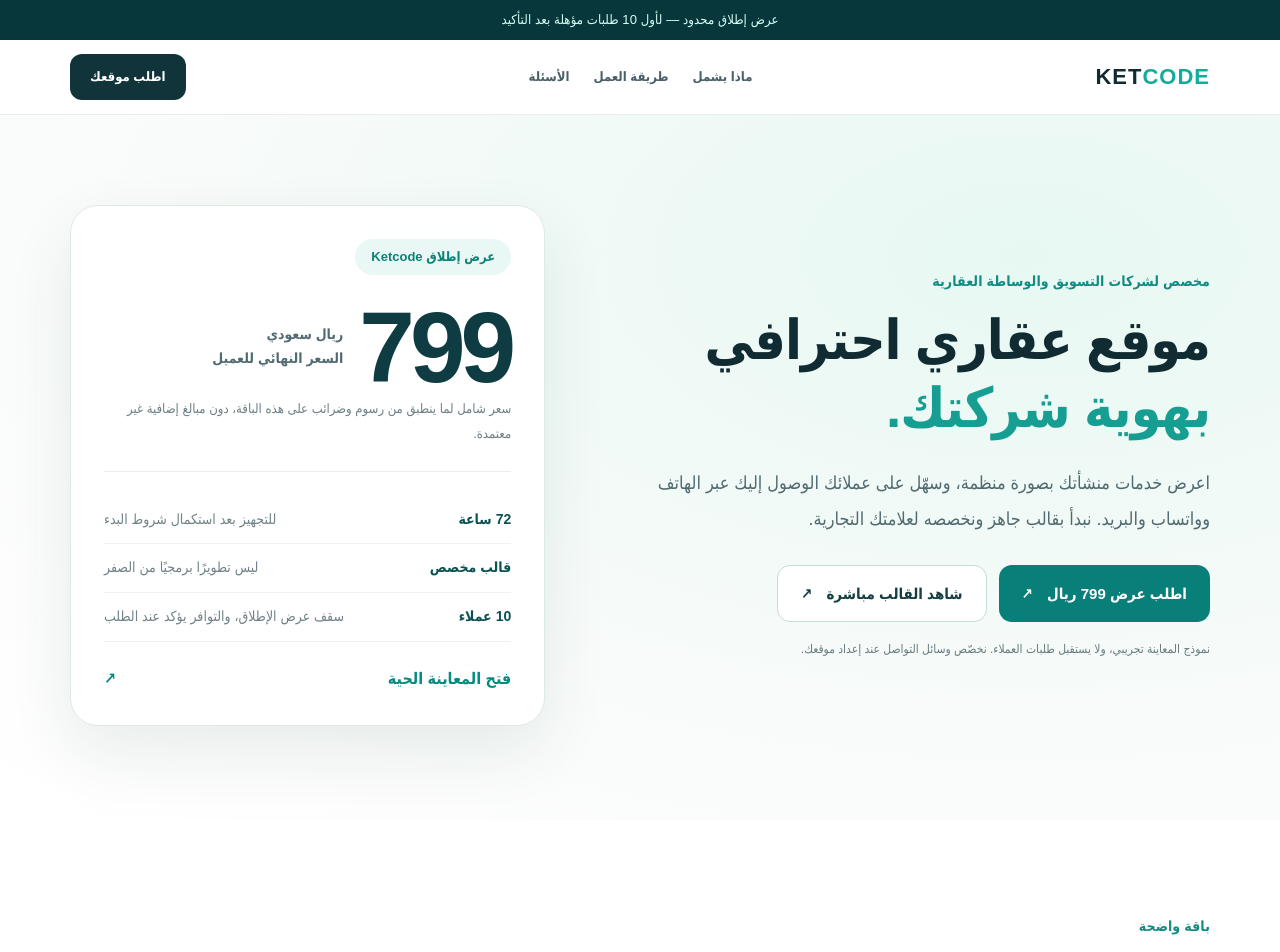
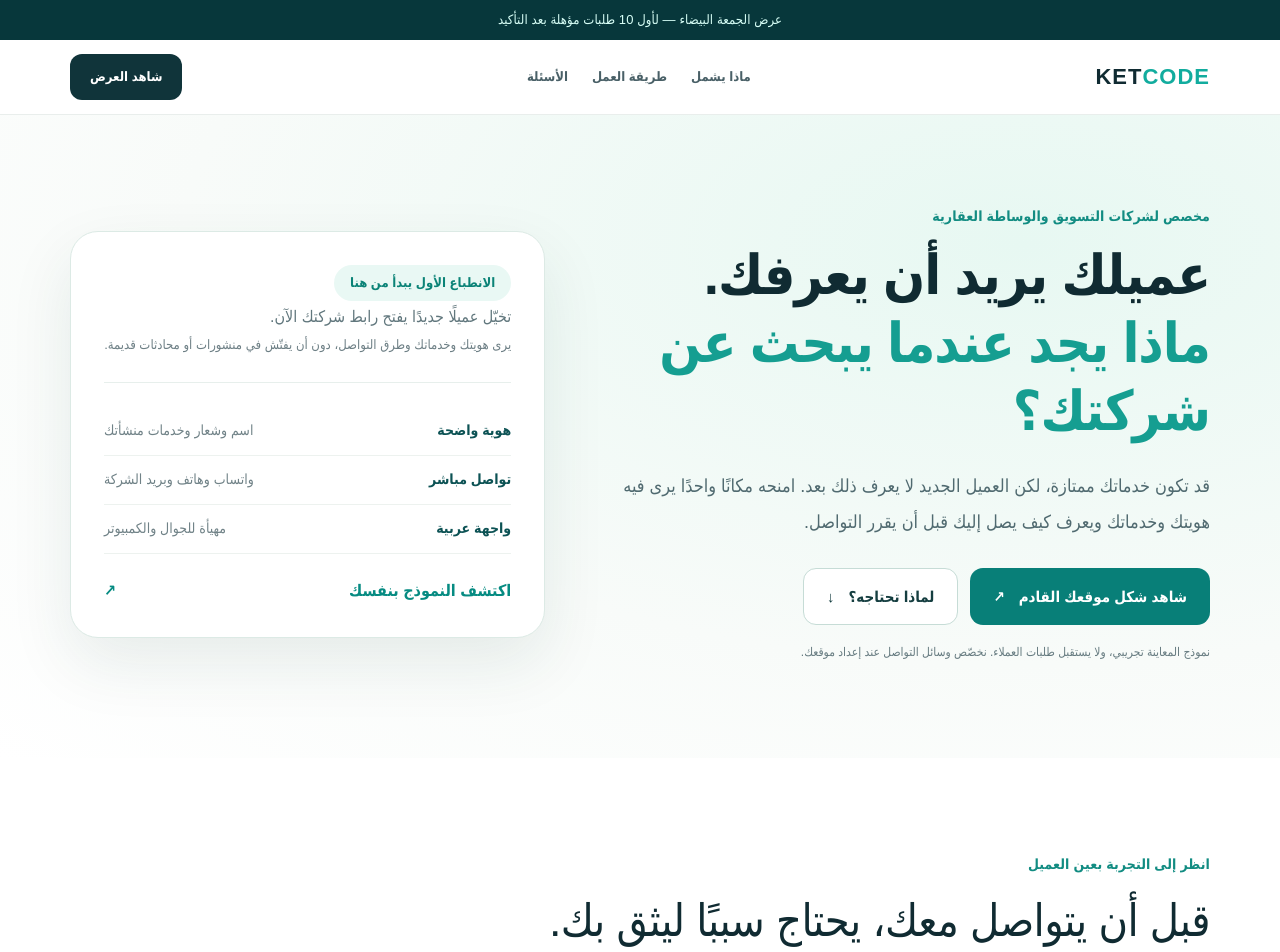
Before and after one commit to TayyarCore/ketcode-web, a Next.js app: page /offers/real-estate in a window 1280 px wide. Shown: the top 952 px of the page. Built offline with nearby package versions, Linux system fonts and the light colour scheme.

Commit message:
feat(ketcode): guide prospects from problem to proof to Black Friday SAR 799 offer

```diff
--- a/app/offers/real-estate/page.tsx
+++ b/app/offers/real-estate/page.tsx
@@ -3,16 +3,18 @@ import styles from "./page.module.css";
 
 const offer = {
   price: "799",
+  regularPrice: "990",
+  saving: "191",
   preview: "https://ketcode-sites-ks4b57kbq-tayyar.vercel.app",
   whatsapp: "966544008827",
 };
 const whatsapp = "https://wa.me/" + offer.whatsapp + "?text=" + encodeURIComponent("السلام عليكم، أريد حجز عرض Ketcode للمكاتب العقارية بسعر 799 ريال. اسم المنشأة: ");
 export const metadata: Metadata = {
-  title: "موقع لشركتك العقارية بـ 799 ريال | Ketcode",
+  title: "موقع احترافي لشركتك العقارية | عرض الجمعة البيضاء من Ketcode",
   description: "موقع احترافي لشركات التسويق والوساطة العقارية: هوية مخصصة، خدمات واضحة، وتواصل مباشر عبر واتساب والهاتف والبريد. عرض محدود لأول 10 طلبات مؤهلة، والتجهيز خلال 72 ساعة بعد الدفع واستلام المحتوى المعتمد.",
   robots: {index: false, follow: false},
   openGraph: {
-    title: "موقع شركتك العقارية بـ 799 ريال | Ketcode",
+    title: "موقع شركتك العقارية | عرض الجمعة البيضاء من Ketcode",
     description: "قالب عقاري جاهز للتخصيص. شاهد المعاينة ثم اطلب عرض أول 10 عملاء.",
     type: "website",
     locale: "ar_SA",
@@ -24,6 +26,11 @@ const benefits = [
   {number:"02", title:"خدماتك في واجهة واضحة", description:"صفحة عربية تعرض خدمات التسويق والوساطة والعقارات التي تعمل عليها منشأتك بوصفها، لا نظام إدارة عقارات."},
   {number:"03", title:"تواصل بنقرة واحدة", description:"ربط رقم واتساب المنشأة وهاتفها وبريدها الإلكتروني بعد التحقق منها."},
   {number:"04", title:"متوافق مع الجوال", description:"تصميم عربي باتجاه صحيح مع عرض متجاوب للهاتف والكمبيوتر."},
+];
+const challenges = [
+  {number:"01", title:"كيف يتعرف عليك العميل الجديد؟", description:"عندما يسمع باسم منشأتك، يحتاج مكانًا واضحًا يعرض هويتك وتخصصك."},
+  {number:"02", title:"معلومات متفرقة تزيد الحيرة", description:"قد تكون الخدمات ووسائل الاتصال موزعة بين منشورات ورسائل وحسابات مختلفة."},
+  {number:"03", title:"رابط واحد يختصر الخطوات", description:"مكان مرتب للتعريف بالشركة، وعرض خدماتها، وتوجيه العميل إلى وسيلة التواصل المناسبة."},
 ];
 const steps = [
   {title:"شاهد المعاينة", description:"افتح النموذج الحالي لتعرف شكل موقعك قبل الطلب."},
@@ -40,38 +47,44 @@ const questions = [
 ];
 export default function RealEstateOfferPage() {
   return <main className={styles.page}>
-    <div className={styles.notice}>عرض إطلاق محدود — لأول 10 طلبات مؤهلة بعد التأكيد</div>
+    <div className={styles.notice}>عرض الجمعة البيضاء — لأول 10 طلبات مؤهلة بعد التأكيد</div>
     <header className={styles.header}>
       <div className={styles.wrap + " " + styles.nav}>
         <a href="/" className={styles.logo} aria-label="العودة إلى Ketcode">KET<span>CODE</span></a>
         <nav className={styles.links} aria-label="أقسام الصفحة"><a href="#included">ماذا يشمل</a><a href="#steps">طريقة العمل</a><a href="#faq">الأسئلة</a></nav>
-        <a className={styles.navAction} href={whatsapp} rel="noopener noreferrer" target="_blank">اطلب موقعك</a>
+        <a className={styles.navAction} href="#offer">شاهد العرض</a>
       </div>
     </header>
     <section className={styles.hero}>
       <div className={styles.wrap + " " + styles.heroGrid}>
         <div>
           <p className={styles.eyebrow}>مخصص لشركات التسويق والوساطة العقارية</p>
-          <h1>موقع عقاري احترافي <span>بهوية شركتك.</span></h1>
-          <p className={styles.subtitle}>اعرض خدمات منشأتك بصورة منظمة، وسهّل على عملائك الوصول إليك عبر الهاتف وواتساب والبريد. نبدأ بقالب جاهز ونخصصه لعلامتك التجارية.</p>
+          <h1>عميلك يريد أن يعرفك. <span>ماذا يجد عندما يبحث عن شركتك؟</span></h1>
+          <p className={styles.subtitle}>قد تكون خدماتك ممتازة، لكن العميل الجديد لا يعرف ذلك بعد. امنحه مكانًا واحدًا يرى فيه هويتك وخدماتك ويعرف كيف يصل إليك قبل أن يقرر التواصل.</p>
           <div className={styles.heroActions}>
-            <a className={styles.primary} href={whatsapp} target="_blank" rel="noopener noreferrer">اطلب عرض 799 ريال <span aria-hidden="true">↗</span></a>
-            <a className={styles.secondary} href={offer.preview} target="_blank" rel="noopener noreferrer">شاهد القالب مباشرة <span aria-hidden="true">↗</span></a>
+            <a className={styles.primary} href={offer.preview} target="_blank" rel="noopener noreferrer">شاهد شكل موقعك القادم <span aria-hidden="true">↗</span></a>
+            <a className={styles.secondary} href="#problem">لماذا تحتاجه؟ <span aria-hidden="true">↓</span></a>
           </div>
           <p className={styles.small}>نموذج المعاينة تجريبي، ولا يستقبل طلبات العملاء. نخصّص وسائل التواصل عند إعداد موقعك.</p>
         </div>
-        <div className={styles.offerCard} aria-label="تفاصيل العرض">
-          <span className={styles.pill}>عرض إطلاق Ketcode</span>
-          <div className={styles.priceRow}><strong>{offer.price}</strong><span>ريال سعودي<br/>السعر النهائي للعميل</span></div>
-          <p className={styles.priceInfo}>سعر شامل لما ينطبق من رسوم وضرائب على هذه الباقة، دون مبالغ إضافية غير معتمدة.</p>
+        <div className={styles.offerCard} aria-label="صورة نجاح العميل">
+          <span className={styles.pill}>الانطباع الأول يبدأ من هنا</span>
+          <h2 className={styles.sectionLead}>تخيّل عميلًا جديدًا يفتح رابط شركتك الآن.</h2>
+          <p className={styles.priceInfo}>يرى هويتك وخدماتك وطرق التواصل، دون أن يفتّش في منشورات أو محادثات قديمة.</p>
           <div className={styles.rule}/>
-          <div className={styles.offerLine}><strong>72 ساعة</strong><span>للتجهيز بعد استكمال شروط البدء</span></div>
-          <div className={styles.offerLine}><strong>قالب مخصص</strong><span>ليس تطويرًا برمجيًا من الصفر</span></div>
-          <div className={styles.offerLine}><strong>10 عملاء</strong><span>سقف عرض الإطلاق، والتوافر يؤكد عند الطلب</span></div>
-          <a href={offer.preview} className={styles.previewLink} target="_blank" rel="noopener noreferrer">فتح المعاينة الحية <span aria-hidden="true">↗</span></a>
+          <div className={styles.offerLine}><strong>هوية واضحة</strong><span>اسم وشعار وخدمات منشأتك</span></div>
+          <div className={styles.offerLine}><strong>تواصل مباشر</strong><span>واتساب وهاتف وبريد الشركة</span></div>
+          <div className={styles.offerLine}><strong>واجهة عربية</strong><span>مهيأة للجوال والكمبيوتر</span></div>
+          <a href={offer.preview} className={styles.previewLink} target="_blank" rel="noopener noreferrer">اكتشف النموذج بنفسك <span aria-hidden="true">↗</span></a>
         </div>
       </div>
     </section>
+    <section id="problem" className={styles.section}><div className={styles.wrap}>
+      <p className={styles.eyebrow}>انظر إلى التجربة بعين العميل</p>
+      <h2>قبل أن يتواصل معك، يحتاج سببًا ليثق بك.</h2>
+      <p className={styles.sectionLead}>لا نعدك بعدد محدد من العملاء. نساعدك على تقديم معلومات شركتك في مكان واحد يسهل فهمه ومشاركته.</p>
+      <div className={styles.benefitGrid}>{challenges.map(item=><article key={item.number} className={styles.benefit}><span>{item.number}</span><h3>{item.title}</h3><p>{item.description}</p></article>)}</div>
+    </div></section>
     <section id="included" className={styles.section}><div className={styles.wrap}>
       <p className={styles.eyebrow}>باقة واضحة</p><h2>ماذا ستحصل عليه؟</h2>
       <p className={styles.sectionLead}>موقع تعريفي وتسويقي يقدم منشأتك بثقة، دون تعقيد تقني غير مطلوب.</p>
@@ -80,6 +93,26 @@ export default function RealEstateOfferPage() {
     <section className={styles.previewSection}><div className={styles.wrap + " " + styles.previewLayout}>
       <div><p className={styles.eyebrow}>شاهد قبل أن تقرر</p><h2>هذا شكل القالب الذي سنخصصه لك.</h2><p className={styles.sectionLead}>تصفّح النموذج من جوالك أو الكمبيوتر. بعد طلبك نستبدل بيانات المنشأة التجريبية باسمك وشعارك وخدماتك.</p><a className={styles.primary} href={offer.preview} target="_blank" rel="noopener noreferrer">افتح القالب التجريبي <span aria-hidden="true">↗</span></a></div>
       <div className={styles.mockup}><div className={styles.browserBar}><i/><i/><i/><small>Ketcode — Real Estate Office</small></div><div className={styles.mockupBody}><span>شركة عقارية</span><h3>عقارك يستحق عرضًا احترافيًا.</h3><p>وساطة وتسويق عقاري بهوية شركتك</p><div className={styles.mockupButton}>تواصل معنا</div></div></div>
+    </div></section>
+    <section id="offer" className={styles.section}><div className={styles.wrap + " " + styles.offerReveal}>
+      <div>
+        <p className={styles.eyebrow}>عرض الجمعة البيضاء — بعد أن شاهدت ما ستحصل عليه</p>
+        <h2>موقع شركتك جاهز للانطلاق من قالب معتمد.</h2>
+        <p className={styles.sectionLead}>بدل بدء التصميم من الصفر، نخصص النموذج الذي شاهدته باسم منشأتك وشعارها وخدماتها ووسائل التواصل الخاصة بها.</p>
+        <p className={styles.small}>العرض لأول 10 طلبات مؤهلة، ويُؤكد التوافر ونطاق التنفيذ كتابةً قبل الدفع.</p>
+      </div>
+      <div className={styles.offerCard} aria-label="سعر عرض الجمعة البيضاء">
+        <span className={styles.pill}>خصم الجمعة البيضاء</span>
+        <p className={styles.regularPrice}>السعر الأساسي للباقة: <del>{offer.regularPrice} ريال</del></p>
+        <div className={styles.priceRow}><strong>{offer.price}</strong><span>ريال سعودي<br/>السعر النهائي للعميل</span></div>
+        <p className={styles.saving}>توفير {offer.saving} ريال (نحو 19%)</p>
+        <p className={styles.priceInfo}>يشمل السعر ما ينطبق من رسوم وضرائب على الباقة نفسها. لا تُضاف رسوم أخرى إلا بعد موافقتك على خدمات مستقلة.</p>
+        <div className={styles.rule}/>
+        <div className={styles.offerLine}><strong>72 ساعة</strong><span>بعد الدفع واستلام المحتوى المعتمد</span></div>
+        <div className={styles.offerLine}><strong>قالب مخصص</strong><span>بهوية منشأتك ووسائل تواصلها</span></div>
+        <a className={styles.primary} href={whatsapp} target="_blank" rel="noopener noreferrer">اطلب عرض الجمعة البيضاء <span aria-hidden="true">↗</span></a>
+        <p className={styles.small}>الطلب عبر واتساب؛ لا يتم تحصيل أي مبلغ هنا.</p>
+      </div>
     </div></section>
     <section id="steps" className={styles.section}><div className={styles.wrap}>
       <p className={styles.eyebrow}>خطوات بسيطة</p><h2>من الطلب إلى الموقع</h2>
@@ -94,7 +127,7 @@ export default function RealEstateOfferPage() {
       {questions.map(item=><details key={item.q} className={styles.faq}><summary>{item.q}</summary><p>{item.a}</p></details>)}
     </div></section>
     <section className={styles.cta}><div className={styles.wrap}>
-      <p className={styles.eyebrow}>جاهز لموقع منشأتك؟</p><h2>اطلب قالب شركتك العقارية بسعر 799 ريال.</h2><p>سنراجع بيانات المنشأة ونؤكد نطاق التنفيذ وطريقة الدفع قبل بدء العمل.</p>
+      <p className={styles.eyebrow}>جاهز لموقع منشأتك؟</p><h2>المعاينة أمامك. هل حان وقت موقع شركتك؟</h2><p>السعر الأساسي 990 ريال، وعرض الجمعة البيضاء 799 ريال للباقة نفسها. سنؤكد لك نطاق التنفيذ وطريقة الدفع قبل البدء.</p>
       <a className={styles.primary} href={whatsapp} rel="noopener noreferrer" target="_blank">تحدث مع Ketcode لطلب العرض <span aria-hidden="true">↗</span></a>
       <p className={styles.small}>هذا زر طلب ومحادثة، وليس دفعًا أو حجزًا مؤكدًا. لا تُدخل بيانات بطاقتك عبر واتساب.</p>
     </div></section>
```
